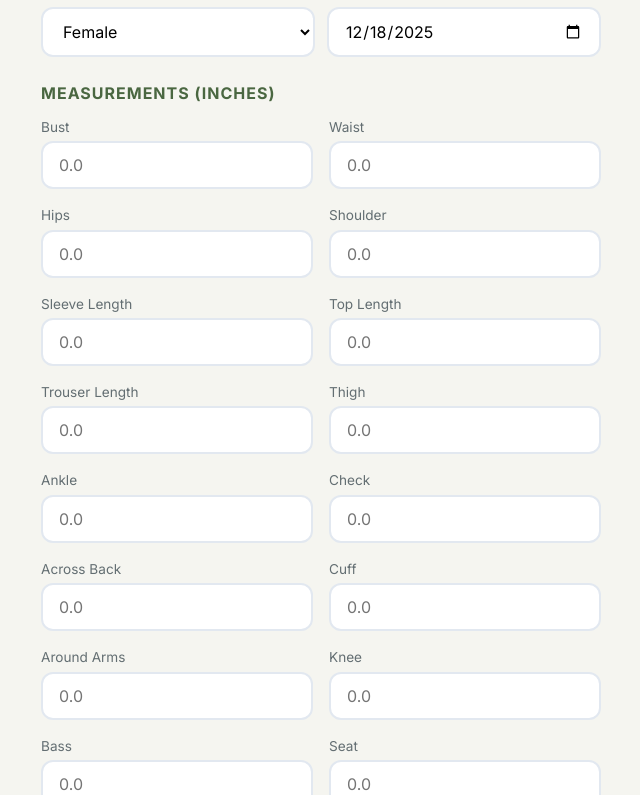
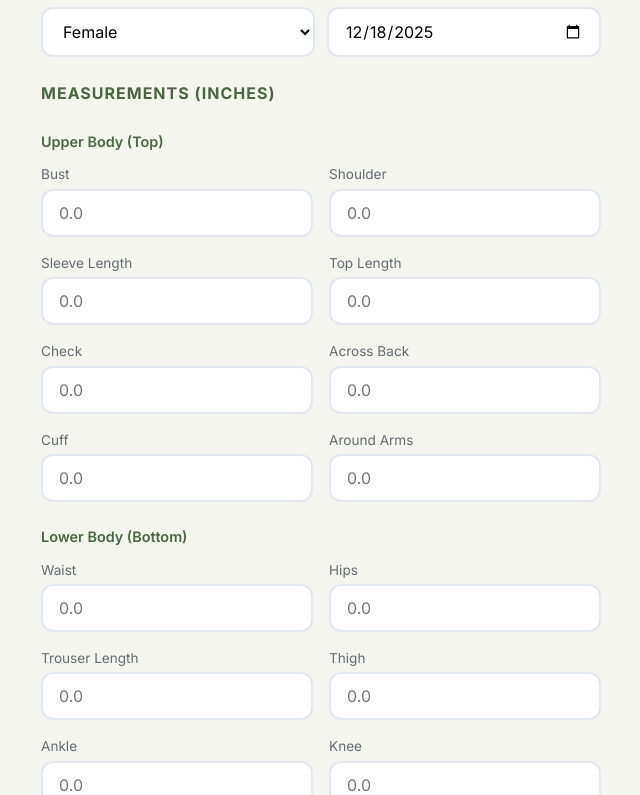
Before and after one commit to Robbieakoto/Tailorship, a React (Vite) app: page /add in a window 1280 px wide. Shown: the part 365-1160 px from the top of the page, without its empty margins (319-959 px from the left). Built offline with nearby package versions, Linux system fonts and the light colour scheme.

Commit message:
Separated measurements

```diff
--- a/src/pages/CustomerDetail.jsx
+++ b/src/pages/CustomerDetail.jsx
@@ -77,15 +77,37 @@ const CustomerDetail = () => {
 
             <div style={{ background: 'white', padding: '24px', borderRadius: 'var(--radius)', boxShadow: 'var(--shadow)' }}>
                 <h3 style={{ marginBottom: '20px', borderBottom: '2px solid var(--secondary)', paddingBottom: '10px' }}>Body Measurements</h3>
+
+                <div style={{ marginBottom: '30px' }}>
+                    <h4 style={{ marginBottom: '16px', fontSize: '0.95rem', color: 'var(--primary)', fontWeight: '600', display: 'flex', alignItems: 'center', gap: '8px' }}>
+                        Upper Body (Top)
+                    </h4>
                     <div style={{ display: 'grid', gridTemplateColumns: '1fr 1fr', gap: '20px' }}>
-                    {Object.entries(customer.measurements).map(([key, value]) => (
+                        {['bust', 'shoulder', 'sleeveLength', 'topLength', 'check', 'acrossBack', 'cuff', 'aroundArms'].map(key => (
                             <div key={key} style={{ borderBottom: '1px solid #f0f0f0', paddingBottom: '10px' }}>
                                 <div style={{ fontSize: '0.85rem', color: 'var(--text-muted)', marginBottom: '2px' }}>{labels[key]}</div>
                                 <div style={{ fontSize: '1.2rem', fontWeight: '600', color: 'var(--primary)' }}>
-                                {value ? `${value}"` : '—'}
+                                    {customer.measurements[key] ? `${customer.measurements[key]}"` : '—'}
                                 </div>
                             </div>
                         ))}
+                    </div>
+                </div>
+
+                <div>
+                    <h4 style={{ marginBottom: '16px', fontSize: '0.95rem', color: 'var(--primary)', fontWeight: '600', display: 'flex', alignItems: 'center', gap: '8px' }}>
+                        Lower Body (Bottom)
+                    </h4>
+                    <div style={{ display: 'grid', gridTemplateColumns: '1fr 1fr', gap: '20px' }}>
+                        {['waist', 'hips', 'trouserLength', 'thigh', 'ankle', 'knee', 'bass', 'seat'].map(key => (
+                            <div key={key} style={{ borderBottom: '1px solid #f0f0f0', paddingBottom: '10px' }}>
+                                <div style={{ fontSize: '0.85rem', color: 'var(--text-muted)', marginBottom: '2px' }}>{labels[key]}</div>
+                                <div style={{ fontSize: '1.2rem', fontWeight: '600', color: 'var(--primary)' }}>
+                                    {customer.measurements[key] ? `${customer.measurements[key]}"` : '—'}
+                                </div>
+                            </div>
+                        ))}
+                    </div>
                 </div>
             </div>
 
--- a/src/pages/CustomerForm.jsx
+++ b/src/pages/CustomerForm.jsx
@@ -3,24 +3,29 @@ import { useNavigate, useParams } from 'react-router-dom';
 import { ChevronLeft, Save } from 'lucide-react';
 import { useCustomers } from '../hooks/useCustomers';
 
-const MEASUREMENT_FIELDS = [
+const TOP_FIELDS = [
     { id: 'bust', label: 'Bust' },
-    { id: 'waist', label: 'Waist' },
-    { id: 'hips', label: 'Hips' },
     { id: 'shoulder', label: 'Shoulder' },
     { id: 'sleeveLength', label: 'Sleeve Length' },
     { id: 'topLength', label: 'Top Length' },
+    { id: 'check', label: 'Check' },
+    { id: 'acrossBack', label: 'Across Back' },
+    { id: 'cuff', label: 'Cuff' },
+    { id: 'aroundArms', label: 'Around Arms' }
+];
+
+const BOTTOM_FIELDS = [
+    { id: 'waist', label: 'Waist' },
+    { id: 'hips', label: 'Hips' },
     { id: 'trouserLength', label: 'Trouser Length' },
     { id: 'thigh', label: 'Thigh' },
     { id: 'ankle', label: 'Ankle' },
-    { id: 'check', label: 'Check' },
-    { id: 'acrossBack', label: 'Across Back' },
-    { id: 'cuff', label: 'Cuff' },
-    { id: 'aroundArms', label: 'Around Arms' },
     { id: 'knee', label: 'Knee' },
     { id: 'bass', label: 'Bass' },
     { id: 'seat', label: 'Seat' }
 ];
+
+const ALL_FIELDS = [...TOP_FIELDS, ...BOTTOM_FIELDS];
 
 const CustomerForm = () => {
     const { id } = useParams();
@@ -32,7 +37,7 @@ const CustomerForm = () => {
         phone: '',
         gender: 'Female',
         dateTaken: new Date().toISOString().split('T')[0],
-        measurements: MEASUREMENT_FIELDS.reduce((acc, field) => ({ ...acc, [field.id]: '' }), {})
+        measurements: ALL_FIELDS.reduce((acc, field) => ({ ...acc, [field.id]: '' }), {})
     });
 
     useEffect(() => {
@@ -120,9 +125,12 @@ const CustomerForm = () => {
                 </section>
 
                 <section>
-                    <h3 style={{ marginBottom: '12px', fontSize: '1rem', textTransform: 'uppercase', letterSpacing: '1px' }}>Measurements (inches)</h3>
+                    <h3 style={{ marginBottom: '16px', fontSize: '1rem', textTransform: 'uppercase', letterSpacing: '1px', borderBottom: '2px solid var(--secondary)', paddingBottom: '8px' }}>Measurements (inches)</h3>
+
+                    <div style={{ marginBottom: '24px' }}>
+                        <h4 style={{ marginBottom: '12px', fontSize: '0.9rem', color: 'var(--primary)', fontWeight: '600' }}>Upper Body (Top)</h4>
                         <div style={{ display: 'grid', gridTemplateColumns: '1fr 1fr', gap: '16px' }}>
-                        {MEASUREMENT_FIELDS.map(field => (
+                            {TOP_FIELDS.map(field => (
                                 <div key={field.id}>
                                     <label style={{ display: 'block', marginBottom: '4px', fontSize: '0.85rem', color: 'var(--text-muted)' }}>{field.label}</label>
                                     <input
@@ -135,6 +143,26 @@ const CustomerForm = () => {
                                     />
                                 </div>
                             ))}
+                        </div>
+                    </div>
+
+                    <div>
+                        <h4 style={{ marginBottom: '12px', fontSize: '0.9rem', color: 'var(--primary)', fontWeight: '600' }}>Lower Body (Bottom)</h4>
+                        <div style={{ display: 'grid', gridTemplateColumns: '1fr 1fr', gap: '16px' }}>
+                            {BOTTOM_FIELDS.map(field => (
+                                <div key={field.id}>
+                                    <label style={{ display: 'block', marginBottom: '4px', fontSize: '0.85rem', color: 'var(--text-muted)' }}>{field.label}</label>
+                                    <input
+                                        name={`m_${field.id}`}
+                                        type="number"
+                                        step="0.25"
+                                        value={formData.measurements[field.id]}
+                                        onChange={handleChange}
+                                        placeholder="0.0"
+                                    />
+                                </div>
+                            ))}
+                        </div>
                     </div>
                 </section>
 
```
Lines whose indentation alone changed are shown as unchanged.
